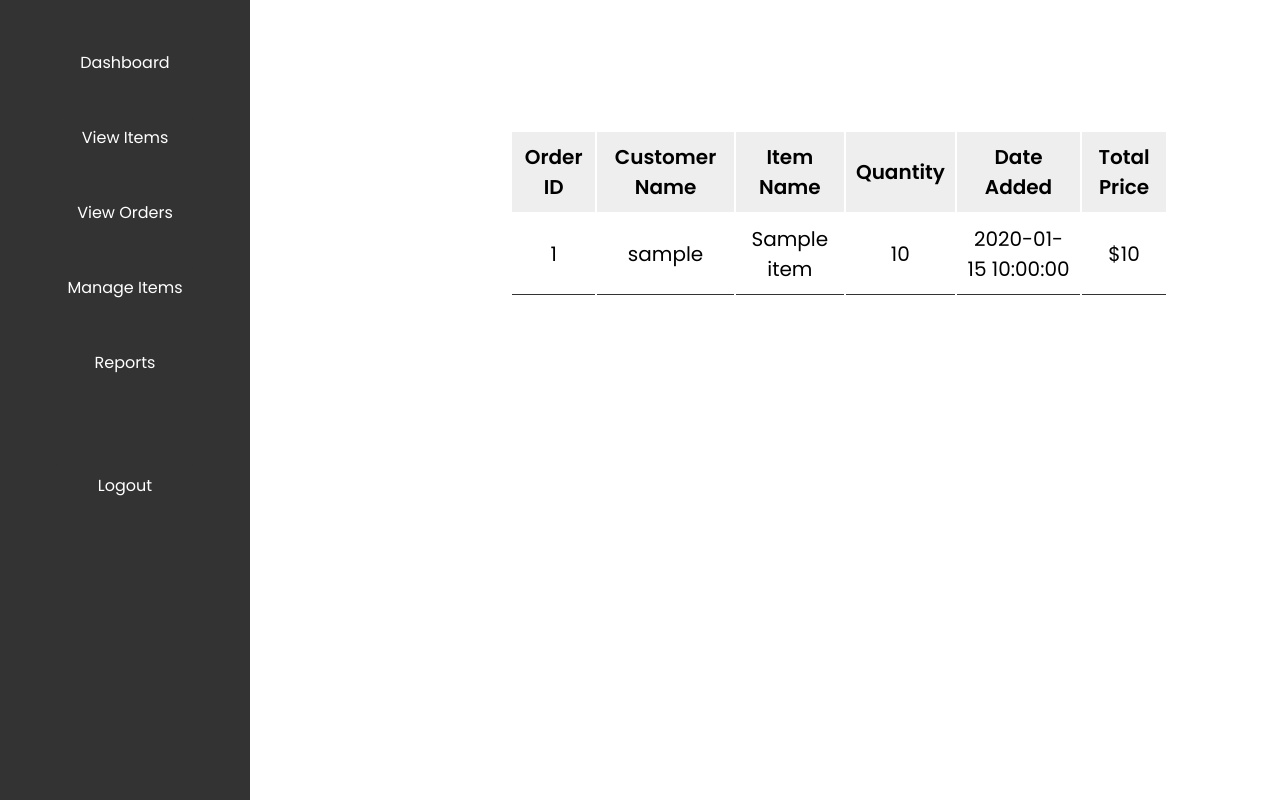
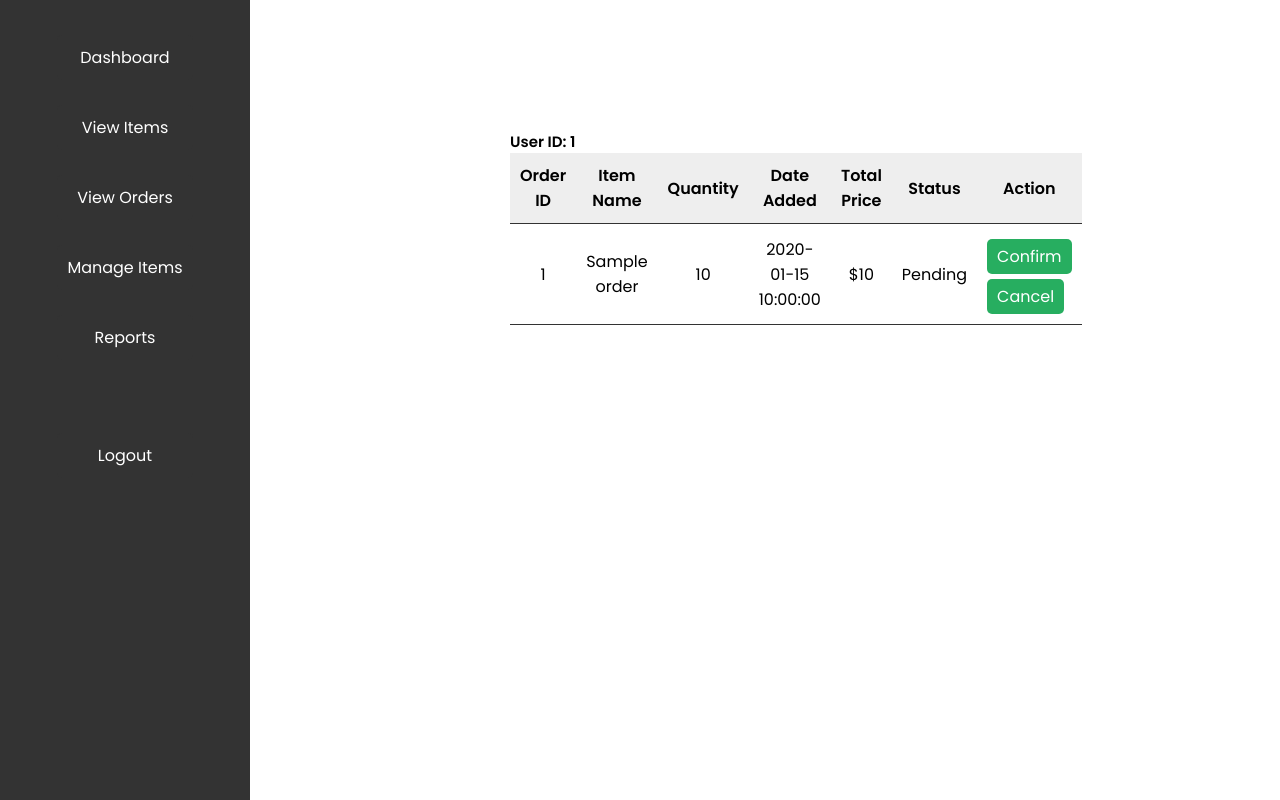
Before and after one commit to mhegaadra/2024_BSIT-3B_TECHIEMART_MhegaAdra, a PHP site: page /view_orders.php in a window 1280 px wide. Run offline with PHP 8.4, Linux system fonts and the light colour scheme; tables that the repository leaves empty or names only in its code hold one stand-in row (values such as "Sample post").

Commit message:
Add files via upload

```diff
--- a/view_orders.php
+++ b/view_orders.php
@@ -1,3 +1,31 @@
+<?php
+include 'config.php';
+
+// Check if an action is submitted
+if(isset($_POST['action']) && isset($_POST['order_id'])) {
+    $orderId = $_POST['order_id'];
+    $action = $_POST['action'];
+
+    // Update the status of the order in the database based on the selected action
+    if($action === 'confirm') {
+        $updateStatusQuery = "UPDATE `order` SET status = 'Confirmed' WHERE order_id = $orderId";
+    } elseif($action === 'cancel') {
+        $updateStatusQuery = "UPDATE `order` SET status = 'Canceled' WHERE order_id = $orderId";
+    }
+
+    // Execute the update query
+    if(mysqli_query($conn, $updateStatusQuery)) {
+        // If the update is successful, display a success message
+        echo "<script>alert('Order #$orderId $action successfully.');</script>";
+    } else {
+        // If the update fails, display an error message
+        echo "<script>alert('Failed to $action order #$orderId.');</script>";
+    }
+}
+
+$select = mysqli_query($conn, "SELECT order_id, user_id, item_name, quantity, date_added, total_price, status FROM `order` ORDER BY user_id");
+$prev_user_id = null;
+?>
 <!DOCTYPE html>
 <html lang="en">
 <head>
@@ -7,34 +35,36 @@
     <style>
         @import url('https://fonts.googleapis.com/css2?family=Poppins:wght@100;200;300;400;500;600&display=swap');
 
-      :root{
-         --green:#27ae60;
-         --black:#333;
-         --white:#fff;
-         --bg-color:#eee;
-         --box-shadow:0 .5rem 1rem rgba(0,0,0,.1);
-         --border:.1rem solid var(--black);
+        :root {
+            --green: #27ae60;
+            --black: #333;
+            --white: #fff;
+            --bg-color: #eee;
+            --box-shadow: 0 .5rem 1rem rgba(0,0,0,.1);
+            --border: .1rem solid var(--black);
         }
 
-      *{
+        * {
             font-family: 'Poppins', sans-serif;
-         margin:0; padding:0;
+            margin: 0;
+            padding: 0;
             box-sizing: border-box;
-         outline: none; border:none;
+            outline: none;
+            border: none;
             text-decoration: none;
             text-transform: none;
         }
 
-      html{
+        html {
             font-size: 62.5%;
             overflow-x: hidden;
         }
 
-      body{
+        body {
             display: flex;
         }
 
-      .sidebar{
+        .sidebar {
             width: 250px;
             height: 100vh;
             background: var(--black);
@@ -48,19 +78,19 @@
             padding: 2rem 0;
         }
 
-      .sidebar nav ul{
+        .sidebar nav ul {
             list-style: none;
             width: 100%;
             padding: 0;
         }
 
-      .sidebar nav ul li{
+        .sidebar nav ul li {
             width: 100%;
             padding: 1rem 0;
             text-align: center;
         }
 
-      .sidebar nav ul li a{
+        .sidebar nav ul li a {
             color: var(--white);
             font-size: 1.6rem;
             display: block;
@@ -69,7 +99,7 @@
             transition: background 0.3s;
         }
 
-      .sidebar .btn{
+        .sidebar .btn {
             background: var(--black);
             color: var(--white);
             border: none;
@@ -81,111 +111,71 @@
             transition: background 0.3s;
         }
 
-      .sidebar .btn:hover{
+        .sidebar .btn:hover {
             background: var(--green);
         }
 
-      .main-content{
+        .main-content {
             margin-left: 250px;
             padding: 2rem;
             width: calc(100% - 250px);
         }
 
-      .btn{
+        .btn {
             display: block;
-         width: 100%;
+            width: auto;
             cursor: pointer;
             border-radius: .5rem;
-         margin-top: 1rem;
+            margin-top: 0.5rem;
             font-size: 1.6rem;
-         padding: 1rem 3rem;
+            padding: 0.5rem 1rem;
             background: var(--green);
             color: var(--white);
             text-align: center;
         }
 
-      .btn:hover{
+        .btn:hover {
             background: var(--black);
         }
 
-      .message{
-         display: block;
-         background: var(--bg-color);
-         padding: 1.5rem 1rem;
-         font-size: 2rem;
-         color: var(--black);
-         margin-bottom: 2rem;
-         text-align: center;
-      }
-
-      .container{
+        .container {
             max-width: 1000px;
             padding: 10rem;
             margin: 0 auto;
         }
 
-      .admin-item-form-container.centered{
-         display: flex;
-         align-items: center;
-         justify-content: center;
-         min-height: 100vh;
+        .item-display {
+            margin: 1rem 0;
         }
 
-      .admin-item-form-container form{
-         max-width: 50rem;
-         margin: 0 auto;
-         padding: 5rem;
-         border-radius: .5rem;
+        .item-display .item-display-table {
+            width: 100%;
+            text-align: center;
+            border-collapse: collapse;
+        }
+
+        .item-display .item-display-table th,
+        .item-display .item-display-table td {
+            padding: 1rem;
+            font-size: 1.6rem;
+            border-bottom: var(--border);
+        }
+
+        .item-display .item-display-table th {
             background: var(--bg-color);
         }
 
-      .admin-item-form-container form h3{
-         text-transform: uppercase;
-         color: var(--black);
-         margin-bottom: 1rem;
-         text-align: center;
-         font-size: 2rem;
+        .item-display .item-display-table .btn {
+            background: var(--green);
+            color: var(--white);
+            border: none;
+            border-radius: .5rem;
+            padding: .5rem 1rem;
+            cursor: pointer;
+            transition: background 0.3s;
         }
 
-      .admin-item-form-container form .box{
-         width: 100%;
-         border-radius: .5rem;
-         padding: 1rem 1rem;
-         font-size: 1.5rem;
-         margin: 1rem 0;
-         background: var(--white);
-         text-transform: none;
-      }
-
-      .item-display{
-         margin: 1rem 0;
-      }
-
-      .item-display .item-display-table{
-         width: 129%;
-         text-align: center;
-      }
-
-      .item-display .item-display-table thead{
-         background: var(--bg-color);
-      }
-
-      .item-display .item-display-table th{
-         padding: 1rem;
-         font-size: 2rem;
-      }
-
-      .item-display .item-display-table td{
-         padding: 1rem;
-         font-size: 2rem;
-         border-bottom: var(--border);
-      }
-
-      .item-display .item-display-table .btn:first-child{
-         margin-top: 0;
-      }
-
-      .item-display .item-display-table .btn:first-child:hover{
+        .item-display .item-display-table .btn:hover {
             background: var(--black);
         }
 
@@ -198,10 +188,6 @@
         @media (max-width: 768px) {
             .item-display {
                 overflow-y: scroll;
-         }
-
-         .item-display .item-display-table {
-            width: 80rem;
             }
         }
 
@@ -228,39 +214,64 @@
             </ul>
         </nav>
     </aside>
-    <?php
-    include 'config.php';
-    $select = mysqli_query($conn, "SELECT orders.order_id, users.user_name, items.item_name, orders.quantity, orders.date_added, orders.total_price FROM orders INNER JOIN users ON orders.user_id = users.user_id INNER JOIN items ON orders.item_id = items.item_id");
-    ?>
+
     <div class="main-content">
         <div class="item-display">
+            <?php while ($row = mysqli_fetch_assoc($select)): ?>
+                <?php if ($prev_user_id !== $row['user_id']): ?>
+                    <?php if ($prev_user_id !== null): ?>
+                        </tbody>
+                    </table>
+                </div>
+                <?php endif; ?>
+                <div class="user-orders-box">
+                    <h2>User ID: <?php echo $row['user_id']; ?></h2>
                     <table class="item-display-table">
                         <thead>
                             <tr>
                                 <th>Order ID</th>
-                        <th>Customer Name</th>
                                 <th>Item Name</th>
                                 <th>Quantity</th>
                                 <th>Date Added</th>
                                 <th>Total Price</th>
+                                <th>Status</th>
+                                <th>Action</th>
                             </tr>
                         </thead>
                         <tbody>
-                <?php
-                    while ($row = mysqli_fetch_assoc($select)) { ?>
+                <?php endif; ?>
                 <tr>
                     <td><?php echo $row['order_id']; ?></td>
-                        <td><?php echo $row['user_name']; ?></td>
                     <td><?php echo $row['item_name']; ?></td>
                     <td><?php echo $row['quantity']; ?></td>
                     <td><?php echo $row['date_added']; ?></td>
                     <td>$<?php echo $row['total_price']; ?></td>
+                    <td><?php echo $row['status']; ?></td>
+                    <td>
+                        <?php if ($row['status'] === 'Pending'): ?>
+                            <form method="post">
+                                <input type="hidden" name="action" value="confirm">
+                                <input type="hidden" name="order_id" value="<?php echo $row['order_id']; ?>">
+                                <button type="submit" class="btn">Confirm</button>
+                            </form>
+                            <form method="post">
+                                <input type="hidden" name="action" value="cancel">
+                                <input type="hidden" name="order_id" value="<?php echo $row['order_id']; ?>">
+                                <button type="submit" class="btn">Cancel</button>
+                            </form>
+                        <?php else: ?>
+                            <span>Order <?php echo $row['status']; ?></span>
+                        <?php endif; ?>
+                    </td>
                 </tr>
-                    <?php } ?>
+                <?php $prev_user_id = $row['user_id']; ?>
+            <?php endwhile; ?>
                     </tbody>
                 </table>
             </div>
         </div>
     </div>
+</div>
+
 </body>
 </html>
```
Also changed, not shown: add_items.php (+21 -0 lines), track_orders.php (+5 -14 lines). Lines whose indentation alone changed are shown as unchanged.
